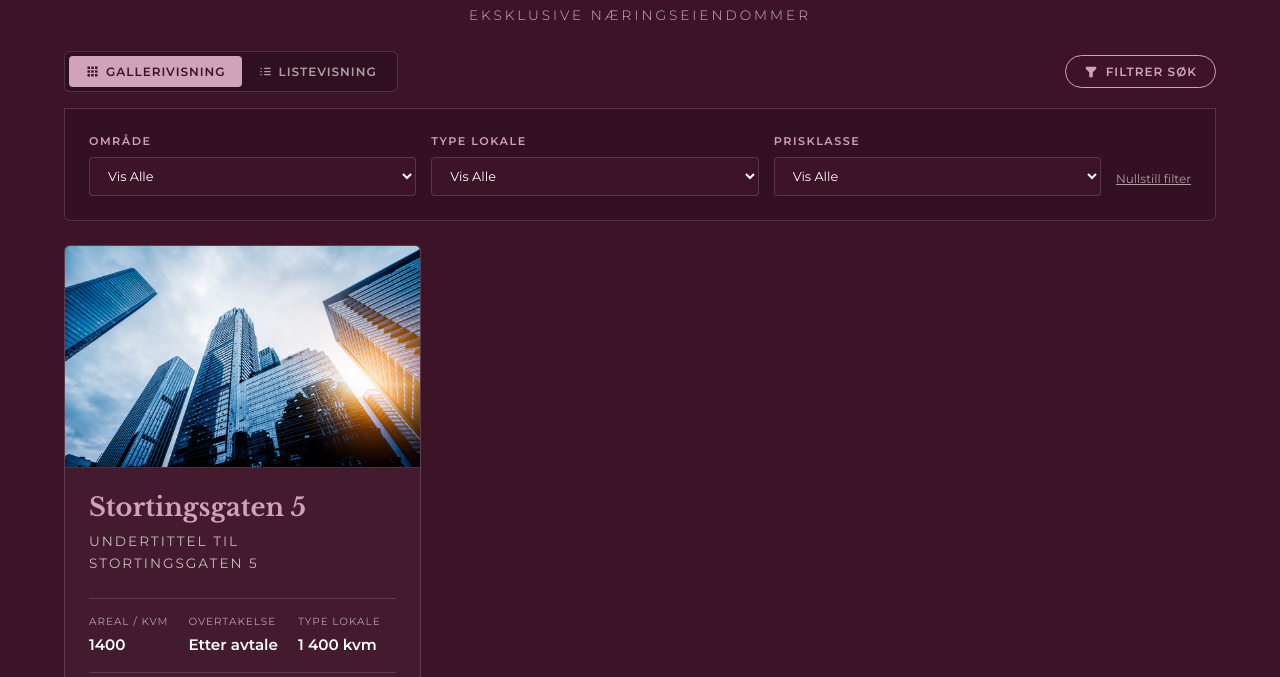
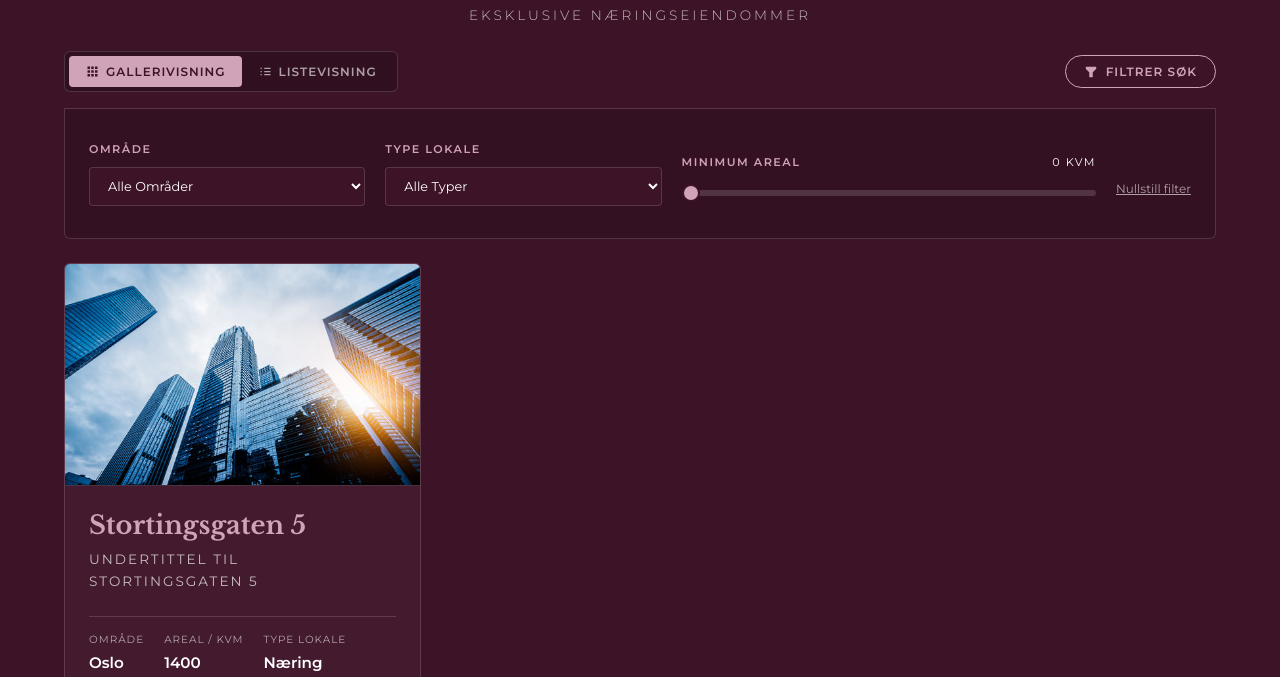
Before and after one commit to thompsonco/thompson-co-web, an Eleventy site: page lokaler.html in a window 1280 px wide. Both pictures are taken after a click on the button "FILTRER SØK". Shown: the part 123-800 px from the top of the page. Built offline with nearby package versions, Linux system fonts and the light colour scheme; Eleventy itself is replaced by a stand-in of ours; files that its build step writes are made by us from their sources.

Commit message:
Update lokaler.html

```diff
--- a/lokaler.html
+++ b/lokaler.html
@@ -20,21 +20,14 @@ layout: false
 
         * { margin: 0; padding: 0; box-sizing: border-box; }
 
-        body {
-            background-color: var(--plum);
-            color: var(--white);
-            font-family: 'Montserrat', sans-serif;
-            line-height: 1.6;
-        }
+        body { background-color: var(--plum); color: var(--white); font-family: 'Montserrat', sans-serif; line-height: 1.6; }
 
-        /* --- HEADER --- */
+        /* HEADER & TOOLBAR */
         header { padding: 4rem 5% 1.5rem; text-align: center; }
         .logo { font-family: 'Libre Baskerville', serif; font-size: 2.2rem; color: var(--pink); text-decoration: none; text-transform: uppercase; letter-spacing: 5px; display: block; margin-bottom: 0.5rem; }
         .subtitle { font-size: 0.85rem; text-transform: uppercase; letter-spacing: 3px; opacity: 0.7; font-weight: 300; }
 
-        /* --- VERKTØYLINJE --- */
         .toolbar-container { max-width: 1400px; margin: 0 auto 1.5rem; padding: 0 5%; }
-
         .toolbar { display: flex; justify-content: space-between; align-items: center; flex-wrap: wrap; gap: 15px; border-bottom: 1px solid var(--border); padding-bottom: 1rem; }
 
         .view-toggles { display: flex; background: rgba(0,0,0,0.2); padding: 4px; border-radius: 6px; border: 1px solid var(--border); }
@@ -47,25 +40,31 @@ layout: false
         .filter-toggle-btn:hover, .filter-toggle-btn.active { border-color: var(--pink); color: var(--pink); }
         .filter-toggle-btn svg { width: 14px; height: 14px; fill: currentColor; }
 
-        /* --- FILTER PANEL --- */
-        .filter-panel { display: none; background: rgba(0,0,0,0.15); border: 1px solid var(--border); border-top: none; border-bottom-left-radius: 6px; border-bottom-right-radius: 6px; padding: 1.5rem; flex-wrap: wrap; gap: 15px; align-items: flex-end; margin-bottom: 1.5rem; }
+        /* FILTER PANEL MED SLIDER */
+        .filter-panel { display: none; background: rgba(0,0,0,0.15); border: 1px solid var(--border); border-top: none; border-bottom-left-radius: 6px; border-bottom-right-radius: 6px; padding: 2rem 1.5rem; flex-wrap: wrap; gap: 20px; align-items: flex-end; margin-bottom: 1.5rem; }
         .filter-panel.open { display: flex; animation: slideDown 0.3s ease-out forwards; }
-
         @keyframes slideDown { from { opacity: 0; transform: translateY(-10px); } to { opacity: 1; transform: translateY(0); } }
 
-        .filter-group { display: flex; flex-direction: column; gap: 6px; flex: 1; min-width: 180px; }
-        .filter-group label { font-size: 0.7rem; text-transform: uppercase; letter-spacing: 1.5px; color: var(--pink); font-weight: 600;}
+        .filter-group { display: flex; flex-direction: column; gap: 8px; flex: 1; min-width: 200px; }
+        .filter-group label { font-size: 0.7rem; text-transform: uppercase; letter-spacing: 1.5px; color: var(--pink); font-weight: 600; display: flex; justify-content: space-between;}
+
         .filter-select { background: var(--plum); color: var(--white); border: 1px solid var(--border); padding: 10px 14px; border-radius: 4px; font-family: 'Montserrat', sans-serif; font-size: 0.8rem; outline: none; cursor: pointer; transition: border-color 0.3s; }
         .filter-select:focus { border-color: var(--pink); }
+
+        /* Slider Styling */
+        input[type=range] { -webkit-appearance: none; width: 100%; background: transparent; margin: 10px 0; }
+        input[type=range]:focus { outline: none; }
+        input[type=range]::-webkit-slider-runnable-track { width: 100%; height: 6px; cursor: pointer; background: var(--border); border-radius: 3px; border: none; }
+        input[type=range]::-webkit-slider-thumb { border: 2px solid var(--plum); height: 18px; width: 18px; border-radius: 50%; background: var(--pink); cursor: pointer; -webkit-appearance: none; margin-top: -6px; transition: transform 0.2s; }
+        input[type=range]::-webkit-slider-thumb:hover { transform: scale(1.2); }
 
         .reset-btn { background: transparent; border: none; color: var(--white); opacity: 0.6; text-decoration: underline; cursor: pointer; font-family: 'Montserrat'; font-size: 0.75rem; padding-bottom: 10px; transition: 0.3s; }
         .reset-btn:hover { color: var(--pink); opacity: 1; }
 
-        /* --- LAYOUT KONTAINER --- */
+        /* LAYOUT KONTAINER & KORT */
         .listings-container { max-width: 1400px; margin: 0 auto; padding: 0 5% 5rem; transition: all 0.4s ease; }
         .empty-msg { width: 100%; text-align: center; padding: 4rem; opacity: 0.5; font-style: italic; border: 1px dashed var(--border); display: none; }
 
-        /* KORT-DESIGN */
         .card { text-decoration: none; color: var(--white); background: var(--bg-card); border: 1px solid var(--border); border-radius: 6px; overflow: hidden; display: flex; transition: transform 0.4s ease, box-shadow 0.4s ease, border-color 0.4s ease; }
         .card:hover { transform: translateY(-5px); box-shadow: 0 15px 35px rgba(0,0,0,0.4); border-color: rgba(209, 163, 184, 0.3); }
 
@@ -82,7 +81,6 @@ layout: false
         .meta-item span { font-size: 0.65rem; text-transform: uppercase; letter-spacing: 1px; opacity: 0.6; }
         .meta-item strong { font-size: 0.95rem; font-weight: 600; color: var(--white); margin-top: 2px; }
 
-        /* Piller */
         .pill-row { display: flex; flex-wrap: wrap; gap: 8px; }
         .pill { padding: 4px 12px; border-radius: 20px; font-size: 0.65rem; font-weight: 600; letter-spacing: 0.5px; white-space: nowrap; color: #444; border: 1px solid transparent; }
         .pill.p-warm { background: #fdf8f0; color: #8a6a3a; }
@@ -90,20 +88,18 @@ layout: false
         .pill.p-green { background: #f0fdf4; color: #3a8a5c; }
         .pill.p-pink { background: #fdf0f4; color: #8a3a52; }
 
-        /* --- VISNING: GRID --- */
+        /* GRID / LIST */
         .listings-container.grid-view { display: grid; grid-template-columns: repeat(3, 1fr); gap: 40px; }
         .grid-view .card { flex-direction: column; }
         .grid-view .image-container { width: 100%; aspect-ratio: 16 / 10; border-bottom: 1px solid var(--border); }
         .grid-view .info { padding: 1.5rem; }
 
-        /* --- VISNING: LISTE --- */
         .listings-container.list-view { display: flex; flex-direction: column; gap: 25px; }
         .list-view .card { flex-direction: row; height: 280px; }
         .list-view .image-container { width: 400px; height: 100%; flex-shrink: 0; border-right: 1px solid var(--border); }
         .list-view .info { flex: 1; padding: 2.5rem; }
         .list-view .meta-row { border: none; padding: 0; border-top: 1px solid var(--border); padding-top: 15px; }
 
-        /* Responsivitet */
         @media (max-width: 1100px) {
             .listings-container.grid-view { grid-template-columns: repeat(2, 1fr); gap: 30px; }
             .list-view .card { height: auto; flex-direction: column; }
@@ -147,30 +143,35 @@ layout: false
             <div class="filter-group">
                 <label>Område</label>
                 <select class="filter-select" id="filterArea" onchange="filterListings()">
-                    <option value="all">Vis Alle</option>
-                    <option value="oslo">Oslo</option>
+                    <option value="all">Alle Områder</option>
                     <option value="sentrum">Sentrum</option>
                     <option value="bjørvika">Bjørvika</option>
                     <option value="skøyen">Skøyen</option>
+                    <option value="majorstuen">Majorstuen</option>
+                    <option value="frogner">Frogner</option>
+                    <option value="nydalen">Nydalen</option>
+                    <option value="lysaker">Lysaker</option>
+                    <option value="helsfyr">Helsfyr</option>
+                    <option value="økern">Økern</option>
+                    <option value="groruddalen">Groruddalen</option>
                 </select>
             </div>
 
             <div class="filter-group">
                 <label>Type Lokale</label>
                 <select class="filter-select" id="filterType" onchange="filterListings()">
-                    <option value="all">Vis Alle</option>
+                    <option value="all">Alle Typer</option>
                     <option value="kontor">Kontor</option>
+                    <option value="servering">Servering</option>
                     <option value="handel">Handel</option>
-                    <option value="servering">Servering</option>
+                    <option value="lager">Lager</option>
+                    <option value="logistikk">Logistikk</option>
                 </select>
             </div>
 
-            <div class="filter-group">
-                <label>Prisklasse</label>
-                <select class="filter-select" id="filterPrice" onchange="filterListings()">
-                    <option value="all">Vis Alle</option>
-                    <option value="forespørsel">På forespørsel</option>
-                </select>
+            <div class="filter-group" style="flex: 1.5;">
+                <label><span>Minimum Areal</span> <span id="kvmLabel" style="color: var(--white); font-weight: 400;">0 kvm</span></label>
+                <input type="range" id="filterKvm" min="0" max="15000" step="50" value="0" oninput="updateKvmLabel(); filterListings();">
             </div>
 
             <button class="reset-btn" onclick="resetFilters()">Nullstill filter</button>
@@ -181,7 +182,9 @@ layout: false
         {% for lokale in collections.lokaler %}
 
         <a href="{{ lokale.url }}" class="card listing-card"
-           data-search="{{ lokale.data.title | downcase }} {{ lokale.data.subtitle | downcase }} {% if lokale.data.nokkelinfo %}{{ lokale.data.nokkelinfo.ledig_areal | downcase }}{% endif %} {% if lokale.data.piller %}{% for pille in lokale.data.piller %}{{ pille.tekst | downcase }} {% endfor %}{% endif %} {% if lokale.data.okonomi %}{{ lokale.data.okonomi.estimert_leie | downcase }}{% endif %}">
+           data-area="{% if lokale.data.beliggenhet and lokale.data.beliggenhet.omrade %}{{ lokale.data.beliggenhet.omrade | downcase }}{% endif %}"
+           data-type="{% if lokale.data.nokkelinfo and lokale.data.nokkelinfo.type_lokale %}{{ lokale.data.nokkelinfo.type_lokale | downcase }}{% endif %}"
+           data-kvm="{% if lokale.data.nokkelinfo and lokale.data.nokkelinfo.kvm_tall %}{{ lokale.data.nokkelinfo.kvm_tall }}{% else %}0{% endif %}">
 
             <div class="image-container">
                 {% if lokale.data.galleri %}
@@ -197,16 +200,16 @@ layout: false
 
                 <div class="meta-row">
                     <div class="meta-item">
+                        <span>Område</span>
+                        <strong>{% if lokale.data.beliggenhet and lokale.data.beliggenhet.omrade %}{{ lokale.data.beliggenhet.omrade }}{% else %}Oslo{% endif %}</strong>
+                    </div>
+                    <div class="meta-item">
                         <span>Areal / KVM</span>
                         <strong>{% if lokale.data.nokkelinfo and lokale.data.nokkelinfo.ledig_areal %}{{ lokale.data.nokkelinfo.ledig_areal }}{% else %}På forespørsel{% endif %}</strong>
                     </div>
                     <div class="meta-item">
-                        <span>Overtakelse</span>
-                        <strong>{% if lokale.data.nokkelinfo and lokale.data.nokkelinfo.overtakelse %}{{ lokale.data.nokkelinfo.overtakelse }}{% else %}Etter avtale{% endif %}</strong>
-                    </div>
-                    <div class="meta-item">
                         <span>Type Lokale</span>
-                        <strong>{% if lokale.data.piller and lokale.data.piller[0] %}{{ lokale.data.piller[0].tekst }}{% else %}Næring{% endif %}</strong>
+                        <strong>{% if lokale.data.nokkelinfo and lokale.data.nokkelinfo.type_lokale %}{{ lokale.data.nokkelinfo.type_lokale }}{% else %}Næring{% endif %}</strong>
                     </div>
                 </div>
 
@@ -267,10 +270,21 @@ layout: false
             }
         }
 
+        function updateKvmLabel() {
+            const val = parseInt(document.getElementById('filterKvm').value, 10);
+            if (val > 0) {
+                // toLocaleString('no-NO') legger automatisk til norsk tusenskille (mellomrom)
+                document.getElementById('kvmLabel').innerText = val.toLocaleString('no-NO') + " kvm";
+            } else {
+                document.getElementById('kvmLabel').innerText = "0 kvm";
+            }
+        }
+
         function resetFilters() {
             document.getElementById('filterArea').value = 'all';
             document.getElementById('filterType').value = 'all';
-            document.getElementById('filterPrice').value = 'all';
+            document.getElementById('filterKvm').value = '0';
+            updateKvmLabel();
             filterListings();
             toggleFilter();
         }
@@ -278,18 +292,25 @@ layout: false
         function filterListings() {
             const area = document.getElementById('filterArea').value.toLowerCase();
             const type = document.getElementById('filterType').value.toLowerCase();
-            const price = document.getElementById('filterPrice').value.toLowerCase();
+            const minKvm = parseInt(document.getElementById('filterKvm').value, 10);
 
             const cards = document.querySelectorAll('.listing-card');
             let visibleCount = 0;
 
             cards.forEach(card => {
-                const searchData = (card.getAttribute('data-search') || '').toLowerCase();
+                // Henter data eksakt fra backoffice-feltene
+                const cardArea = (card.getAttribute('data-area') || '').toLowerCase();
+                const cardType = (card.getAttribute('data-type') || '').toLowerCase();
+                const cardKvm = parseInt(card.getAttribute('data-kvm') || '0', 10);
+
                 let isMatch = true;
 
-                if (area !== 'all' && !searchData.includes(area)) isMatch = false;
-                if (type !== 'all' && !searchData.includes(type)) isMatch = false;
-                if (price !== 'all' && !searchData.includes(price)) isMatch = false;
+                // Sjekker at valgene matcher
+                if (area !== 'all' && cardArea !== area) isMatch = false;
+                if (type !== 'all' && cardType !== type) isMatch = false;
+
+                // Viser bare kort som har høyere KVM enn slideren
+                if (minKvm > 0 && cardKvm < minKvm) isMatch = false;
 
                 if (isMatch) {
                     card.style.display = 'flex';
```
